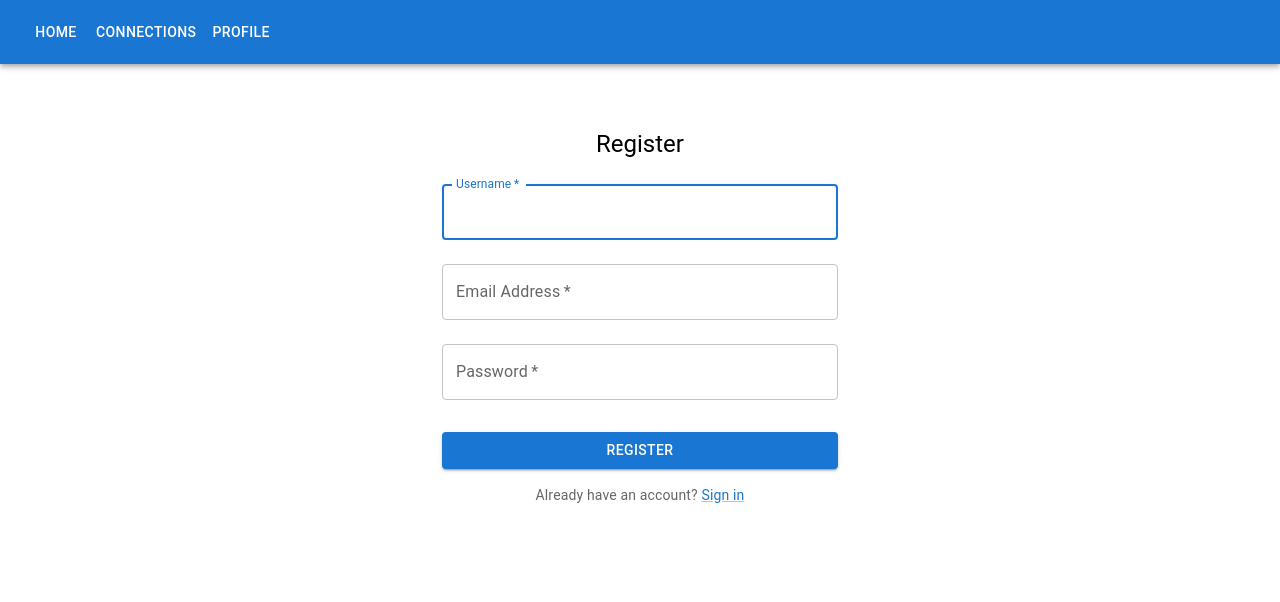
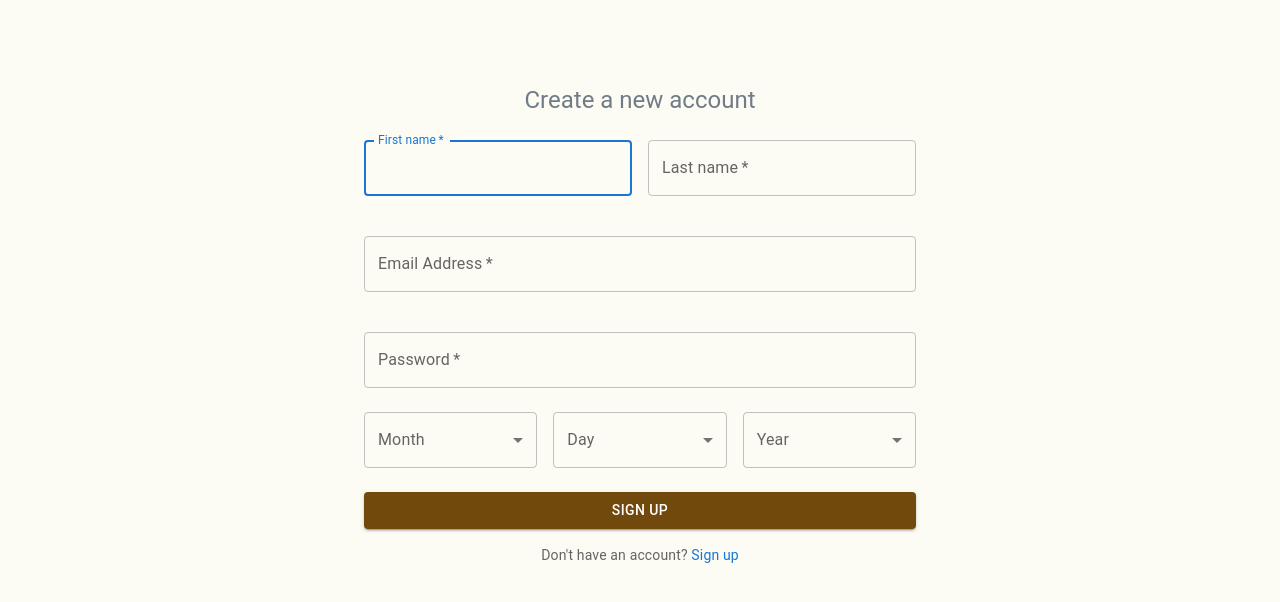
Before and after one commit to afoote99/InnerCircle, a React (Create React App) app in the folder frontend/: page /register in a window 1280 px wide. Shown: the top 602 px of the page. Built offline with nearby package versions, Linux system fonts and the light colour scheme.

Commit message:
ui stuff but backend broke

```diff
--- a/frontend/package.json
+++ b/frontend/package.json
@@ -5,6 +5,7 @@
   "dependencies": {
     "@emotion/react": "^11.11.4",
     "@emotion/styled": "^11.11.5",
+    "@mui/icons-material": "^5.15.20",
     "@mui/material": "^5.15.20",
     "@testing-library/jest-dom": "^5.17.0",
     "@testing-library/react": "^13.4.0",
--- a/frontend/src/App.js
+++ b/frontend/src/App.js
@@ -1,5 +1,10 @@
 import React from "react";
-import { BrowserRouter as Router, Routes, Route } from "react-router-dom";
+import {
+  BrowserRouter as Router,
+  Routes,
+  Route,
+  useLocation,
+} from "react-router-dom";
 import Navbar from "./components/Navbar";
 import Home from "./pages/Home";
 import Register from "./pages/Register";
@@ -13,8 +18,19 @@ import QuestionDetail from "./pages/QuestionDetail";
 function App() {
   return (
     <Router>
+      <RoutesContainer />
+    </Router>
+  );
+}
+
+const RoutesContainer = () => {
+  const location = useLocation();
+  const hideNavbarPages = ["/login", "/register"]; // Add other paths if needed
+  const showNavbar = !hideNavbarPages.includes(location.pathname);
+
+  return (
     <div>
-        <Navbar />
+      {showNavbar && <Navbar />}
       <Routes>
         <Route path="/" element={<Home />} exact />
         <Route path="/register" element={<Register />} />
@@ -26,8 +42,7 @@ function App() {
         <Route path="/questions/:questionId" element={<QuestionDetail />} />
       </Routes>
     </div>
-    </Router>
   );
-}
+};
 
 export default App;
--- a/frontend/src/components/Navbar.js
+++ b/frontend/src/components/Navbar.js
@@ -1,22 +1,69 @@
 import React from "react";
-import { AppBar, Toolbar, Typography, Button } from "@mui/material";
+import { AppBar, Toolbar, IconButton, InputBase, Box } from "@mui/material";
+import HomeIcon from "@mui/icons-material/Home";
+import NotificationsIcon from "@mui/icons-material/Notifications";
+import PersonIcon from "@mui/icons-material/Person";
+import SearchIcon from "@mui/icons-material/Search";
+import HubIcon from "@mui/icons-material/Hub";
 import { useNavigate } from "react-router-dom";
+import { styled } from "@mui/material/styles";
+
+const Search = styled("div")(({ theme }) => ({
+  position: "relative",
+  borderRadius: theme.shape.borderRadius,
+  backgroundColor: "#F1F1F1",
+  marginLeft: 0,
+  width: "100%",
+  [theme.breakpoints.up("sm")]: {
+    marginLeft: theme.spacing(1),
+    width: "auto",
+  },
+}));
+
+const StyledInputBase = styled(InputBase)(({ theme }) => ({
+  color: "inherit",
+  "& .MuiInputBase-input": {
+    padding: theme.spacing(1, 1, 1, 0),
+    paddingLeft: `calc(1em + ${theme.spacing(4)})`,
+    transition: theme.transitions.create("width"),
+    width: "100%",
+    [theme.breakpoints.up("md")]: {
+      width: "20ch",
+    },
+  },
+}));
 
 const Navbar = () => {
   const navigate = useNavigate();
 
   return (
-    <AppBar position="static">
+    <AppBar
+      position="fixed"
+      style={{ background: "#FFFFFF", color: "#717C87", zIndex: 1100 }}
+    >
       <Toolbar>
-        <Button color="inherit" onClick={() => navigate("/questions")}>
-          Home
-        </Button>
-        <Button color="inherit" onClick={() => navigate("/network")}>
-          Connections
-        </Button>
-        <Button color="inherit" onClick={() => navigate("/profile")}>
-          Profile
-        </Button>
+        <IconButton onClick={() => navigate("/questions")} color="inherit">
+          <HomeIcon />
+        </IconButton>
+        <Search>
+          <IconButton type="submit" color="inherit">
+            <SearchIcon />
+          </IconButton>
+          <StyledInputBase
+            placeholder="Search…"
+            inputProps={{ "aria-label": "search" }}
+          />
+        </Search>
+        <Box sx={{ flexGrow: 1 }} />
+        <IconButton onClick={() => navigate("/network")} color="inherit">
+          <HubIcon />
+        </IconButton>
+        <IconButton onClick={() => navigate("/notifications")} color="inherit">
+          <NotificationsIcon />
+        </IconButton>
+        <IconButton onClick={() => navigate("/profile")} color="inherit">
+          <PersonIcon />
+        </IconButton>
       </Toolbar>
     </AppBar>
   );
--- a/frontend/src/index.css
+++ b/frontend/src/index.css
@@ -1,13 +1,16 @@
 body {
   margin: 0;
-  font-family: -apple-system, BlinkMacSystemFont, 'Segoe UI', 'Roboto', 'Oxygen',
-    'Ubuntu', 'Cantarell', 'Fira Sans', 'Droid Sans', 'Helvetica Neue',
+  font-family: -apple-system, BlinkMacSystemFont, "Segoe UI", "Roboto", "Oxygen",
+    "Ubuntu", "Cantarell", "Fira Sans", "Droid Sans", "Helvetica Neue",
     sans-serif;
   -webkit-font-smoothing: antialiased;
   -moz-osx-font-smoothing: grayscale;
+  background-color: #fcfbf4; /* Your chosen background color */
+  padding: 0;
+  box-sizing: border-box;
 }
 
 code {
-  font-family: source-code-pro, Menlo, Monaco, Consolas, 'Courier New',
+  font-family: source-code-pro, Menlo, Monaco, Consolas, "Courier New",
     monospace;
 }
--- a/frontend/src/pages/Network.js
+++ b/frontend/src/pages/Network.js
@@ -3,19 +3,34 @@ import {
   fetchUserNetwork,
   acceptConnectionRequest,
   declineConnectionRequest,
+  sendConnectionRequest,
+  suggestConnection,
 } from "../services/api";
+import { jwtDecode } from "jwt-decode";
+import {
+  Box,
+  Container,
+  Typography,
+  List,
+  ListItem,
+  ListItemText,
+  Divider,
+  TextField,
+  Button,
+  Grid,
+} from "@mui/material";
 import moment from "moment";
-import { jwtDecode } from "jwt-decode";
-import ConnectionRequestForm from "../components/ConnectionRequestForm";
-import ConnectionSuggestionForm from "../components/ConnectionSuggestionForm";
 
 const Network = () => {
   const [network, setNetwork] = useState([]);
   const [receivedRequests, setReceivedRequests] = useState([]);
+  const [receiverUsername, setReceiverUsername] = useState("");
+  const [user1, setUser1] = useState("");
+  const [user2, setUser2] = useState("");
+  const [note, setNote] = useState("");
 
   useEffect(() => {
     const fetchData = async () => {
-      try {
       const token = localStorage.getItem("token");
       if (token) {
         const decodedToken = jwtDecode(token);
@@ -24,96 +39,129 @@ const Network = () => {
         setNetwork(networkData.connections || []);
         setReceivedRequests(networkData.receivedRequests || []);
       } else {
-          // Handle case when user is not logged in
-          // Redirect to login page or display a message
-        }
-      } catch (error) {
-        console.error("Error fetching user network:", error);
+        console.error("User is not logged in");
       }
     };
 
     fetchData();
   }, []);
 
-  const handleAcceptRequest = async (requestId) => {
-    try {
+  const handleSendRequest = async () => {
     const token = localStorage.getItem("token");
-      if (token) {
+    if (!token) return; // Ensure there is a token
     const decodedToken = jwtDecode(token);
     const userId = decodedToken.userId;
-        await acceptConnectionRequest(userId, requestId);
-        // Update the network and received requests data
-        const networkData = await fetchUserNetwork(userId);
-        setNetwork(networkData.connections);
-        setReceivedRequests(networkData.receivedRequests);
-      } else {
-        // Handle case when user is not logged in
-        // Redirect to login page or display a message
-      }
+    try {
+      await sendConnectionRequest(userId, receiverUsername, note);
+      // Optionally fetch and update the list of connections
+      const updatedNetwork = await fetchUserNetwork(userId);
+      setNetwork(updatedNetwork.connections || []);
     } catch (error) {
-      console.error("Error accepting connection request:", error);
-      // Show error message to the user
+      console.error("Error sending connection request:", error);
     }
   };
 
-  const handleDeclineRequest = async (requestId) => {
-    try {
+  const handleSuggestConnection = async () => {
     const token = localStorage.getItem("token");
-      if (token) {
+    if (!token) return; // Ensure there is a token
     const decodedToken = jwtDecode(token);
     const userId = decodedToken.userId;
-        await declineConnectionRequest(userId, requestId);
-        // Update the received requests data
-        const networkData = await fetchUserNetwork(userId);
-        setReceivedRequests(networkData.receivedRequests);
-      } else {
-        // Handle case when user is not logged in
-        // Redirect to login page or display a message
-      }
+    try {
+      await suggestConnection(userId, user1, user2, note);
+      // Optionally fetch and update the list of connections
+      const updatedNetwork = await fetchUserNetwork(userId);
+      setNetwork(updatedNetwork.connections || []);
     } catch (error) {
-      console.error("Error declining connection request:", error);
-      // Show error message to the user
+      console.error("Error suggesting connection:", error);
     }
   };
 
   return (
-    <div>
-      <h2>My Network</h2>
-      <h3>Connections</h3>
-      {network &&
-        network.map((connection) => (
-          <div key={connection.connectionId}>
-            <p>
-              {connection.user1?.username} - {connection.user2?.username}
-            </p>
-            <p>
+    <Container
+      maxWidth="xl"
+      style={{ paddingTop: "100px", backgroundColor: "#FCFBF4" }}
+    >
+      <Box
+        sx={{ display: "flex", justifyContent: "space-between", padding: 2 }}
+      >
+        <Box sx={{ width: "25%", textAlign: "center", marginRight: 2 }}>
+          {/* Connection Request Form */}
+          <TextField
+            label="Receiver Username"
+            variant="outlined"
+            size="small"
+            value={receiverUsername}
+            onChange={(e) => setReceiverUsername(e.target.value)}
+            fullWidth
+          />
+          <Button
+            onClick={handleSendRequest}
+            variant="contained"
+            sx={{ mt: 2 }}
+          >
+            Send Request
+          </Button>
+
+          {/* Connection Suggestion Form */}
+          <TextField
+            label="User 1 Username"
+            variant="outlined"
+            size="small"
+            value={user1}
+            onChange={(e) => setUser1(e.target.value)}
+            fullWidth
+            sx={{ mt: 2 }}
+          />
+          <TextField
+            label="User 2 Username"
+            variant="outlined"
+            size="small"
+            value={user2}
+            onChange={(e) => setUser2(e.target.value)}
+            fullWidth
+            sx={{ mt: 2 }}
+          />
+          <TextField
+            label="Note"
+            variant="outlined"
+            size="small"
+            value={note}
+            onChange={(e) => setNote(e.target.value)}
+            fullWidth
+            sx={{ mt: 2 }}
+          />
+          <Button
+            onClick={handleSuggestConnection}
+            variant="contained"
+            sx={{ mt: 2 }}
+          >
+            Suggest Connection
+          </Button>
+        </Box>
+        <Box sx={{ width: "50%", overflowY: "auto", maxHeight: 500 }}>
+          <Typography variant="h6">{`${network.length} Connections`}</Typography>
+          <List>
+            {network.map((connection) => (
+              <ListItem button key={connection.connectionId}>
+                <ListItemText
+                  primary={`${connection.user1?.username || "Unknown"} - ${
+                    connection.user2?.username || "Unknown"
+                  }`}
+                />
+                <Typography variant="body2">
                   Connected since:{" "}
                   {moment(connection.connected_since).format("MM/DD/YYYY")}
-            </p>
-          </div>
+                </Typography>
+              </ListItem>
             ))}
-      <h3>Received Requests</h3>
-      {receivedRequests &&
-        receivedRequests.map((request) => (
-          <div key={request.requestId}>
-            {request.suggester && (
-              <p>Suggested by: {request.suggester.username}</p>
-            )}
-            <p>From: {request.sender.username}</p>
-            <p>Note: {request.note}</p>
-            <button onClick={() => handleAcceptRequest(request.requestId)}>
-              Accept
-            </button>
-            <button onClick={() => handleDeclineRequest(request.requestId)}>
-              Decline
-            </button>
-          </div>
-        ))}
-      <h3>Send Connection Request</h3>
-      <ConnectionRequestForm />
-      <h3>Suggest Connection</h3>
-      <ConnectionSuggestionForm />
-    </div>
+          </List>
+        </Box>
+        <Box sx={{ width: "25%", textAlign: "center" }}>
+          <Typography variant="h6">Connection Tree</Typography>
+          <Typography>Select a connection to see how you're linked</Typography>
+        </Box>
+      </Box>
+    </Container>
   );
 };
 
--- a/frontend/src/pages/Register.js
+++ b/frontend/src/pages/Register.js
@@ -8,18 +8,35 @@ import {
   Container,
   Box,
   Link,
+  Grid,
+  MenuItem,
+  FormControl,
+  Select,
+  InputLabel,
 } from "@mui/material";
 
 const Register = () => {
-  const [username, setUsername] = useState("");
+  const [firstName, setFirstName] = useState("");
+  const [lastName, setLastName] = useState("");
   const [email, setEmail] = useState("");
   const [password, setPassword] = useState("");
+  const [birthMonth, setBirthMonth] = useState("");
+  const [birthDay, setBirthDay] = useState("");
+  const [birthYear, setBirthYear] = useState("");
   const navigate = useNavigate();
 
   const handleSubmit = async (e) => {
     e.preventDefault();
     try {
-      await registerUser({ username, email, password });
+      await registerUser({
+        firstName,
+        lastName,
+        email,
+        password,
+        birthMonth,
+        birthDay,
+        birthYear,
+      });
       navigate("/login");
     } catch (error) {
       console.error("Error registering user:", error);
@@ -27,7 +44,11 @@ const Register = () => {
   };
 
   return (
-    <Container component="main" maxWidth="xs">
+    <Container
+      component="main"
+      maxWidth="sm"
+      sx={{ padding: "20px", backgroundColor: "#FCFBF4" }}
+    >
       <Box
         sx={{
           marginTop: 8,
@@ -36,23 +57,43 @@ const Register = () => {
           alignItems: "center",
         }}
       >
-        <Typography component="h1" variant="h5">
-          Register
+        <Typography component="h1" variant="h5" style={{ color: "#717C87" }}>
+          Create a new account
         </Typography>
         <Box component="form" onSubmit={handleSubmit} noValidate sx={{ mt: 1 }}>
+          <Grid container spacing={2}>
+            <Grid item xs={6}>
               <TextField
                 variant="outlined"
                 margin="normal"
                 required
                 fullWidth
-            id="username"
-            label="Username"
-            name="username"
-            autoComplete="username"
+                id="firstName"
+                label="First name"
+                name="firstName"
+                autoComplete="fname"
                 autoFocus
-            value={username}
-            onChange={(e) => setUsername(e.target.value)}
+                value={firstName}
+                onChange={(e) => setFirstName(e.target.value)}
+                sx={{ backgroundColor: "#FCFBF4" }}
               />
+            </Grid>
+            <Grid item xs={6}>
+              <TextField
+                variant="outlined"
+                margin="normal"
+                required
+                fullWidth
+                id="lastName"
+                label="Last name"
+                name="lastName"
+                autoComplete="lname"
+                value={lastName}
+                onChange={(e) => setLastName(e.target.value)}
+                sx={{ backgroundColor: "#FCFBF4" }}
+              />
+            </Grid>
+            <Grid item xs={12}>
               <TextField
                 variant="outlined"
                 margin="normal"
@@ -64,7 +105,10 @@ const Register = () => {
                 autoComplete="email"
                 value={email}
                 onChange={(e) => setEmail(e.target.value)}
+                sx={{ backgroundColor: "#FCFBF4" }}
               />
+            </Grid>
+            <Grid item xs={12}>
               <TextField
                 variant="outlined"
                 margin="normal"
@@ -77,20 +121,74 @@ const Register = () => {
                 autoComplete="current-password"
                 value={password}
                 onChange={(e) => setPassword(e.target.value)}
+                sx={{ backgroundColor: "#FCFBF4" }}
               />
+            </Grid>
+            <Grid item xs={4}>
+              <FormControl fullWidth>
+                <InputLabel id="month-label">Month</InputLabel>
+                <Select
+                  labelId="month-label"
+                  id="month-select"
+                  value={birthMonth}
+                  label="Month"
+                  onChange={(e) => setBirthMonth(e.target.value)}
+                  sx={{ backgroundColor: "#FCFBF4" }}
+                >
+                  {/* Map through months here */}
+                </Select>
+              </FormControl>
+            </Grid>
+            <Grid item xs={4}>
+              <FormControl fullWidth>
+                <InputLabel id="day-label">Day</InputLabel>
+                <Select
+                  labelId="day-label"
+                  id="day-select"
+                  value={birthDay}
+                  label="Day"
+                  onChange={(e) => setBirthDay(e.target.value)}
+                  sx={{ backgroundColor: "#FCFBF4" }}
+                >
+                  {/* Map through days here */}
+                </Select>
+              </FormControl>
+            </Grid>
+            <Grid item xs={4}>
+              <FormControl fullWidth>
+                <InputLabel id="year-label">Year</InputLabel>
+                <Select
+                  labelId="year-label"
+                  id="year-select"
+                  value={birthYear}
+                  label="Year"
+                  onChange={(e) => setBirthYear(e.target.value)}
+                  sx={{ backgroundColor: "#FCFBF4" }}
+                >
+                  {/* Map through years here */}
+                </Select>
+              </FormControl>
+            </Grid>
+          </Grid>
           <Button
             type="submit"
             fullWidth
             variant="contained"
-            sx={{ mt: 3, mb: 2 }}
+            sx={{ mt: 3, mb: 2, backgroundColor: "#71490D" }}
           >
-            Register
+            Sign up
           </Button>
-          <Typography variant="body2" color="textSecondary" align="center">
-            Already have an account?{" "}
-            <Link href="/login" variant="body2">
-              Sign in
-            </Link>
+          <Typography variant="body2" color="text.secondary" align="center">
+            Don't have an account?{" "}
+            <Typography
+              component="a"
+              href="/login"
+              variant="body2"
+              color="primary"
+              style={{ textDecoration: "none" }}
+            >
+              Sign up
+            </Typography>
           </Typography>
         </Box>
       </Box>
--- a/frontend/src/services/api.js
+++ b/frontend/src/services/api.js
@@ -80,10 +80,10 @@ export const answerQuestion = async (questionId, answerData) => {
   try {
     const response = await axios.post(
       `${API_URL}/questions/${questionId}/answer`,
-      answerData,
+      answerData, // This should include both 'content' and 'userId'
       { headers: getAuthHeader() }
     );
-    return response.data;
+    return response.data; // Make sure this returns the complete answer with user details
   } catch (error) {
     console.error("Error answering question:", error);
     throw error;
```
Also changed, not shown: frontend/src/pages/Login.js (+56 -16 lines), frontend/src/pages/QuestionDetail.js (+33 -25 lines), frontend/src/pages/QuestionFeed.js (+69 -17 lines), 2 other files (tests, documents, lock files or other folders). Lines whose indentation alone changed are shown as unchanged.
